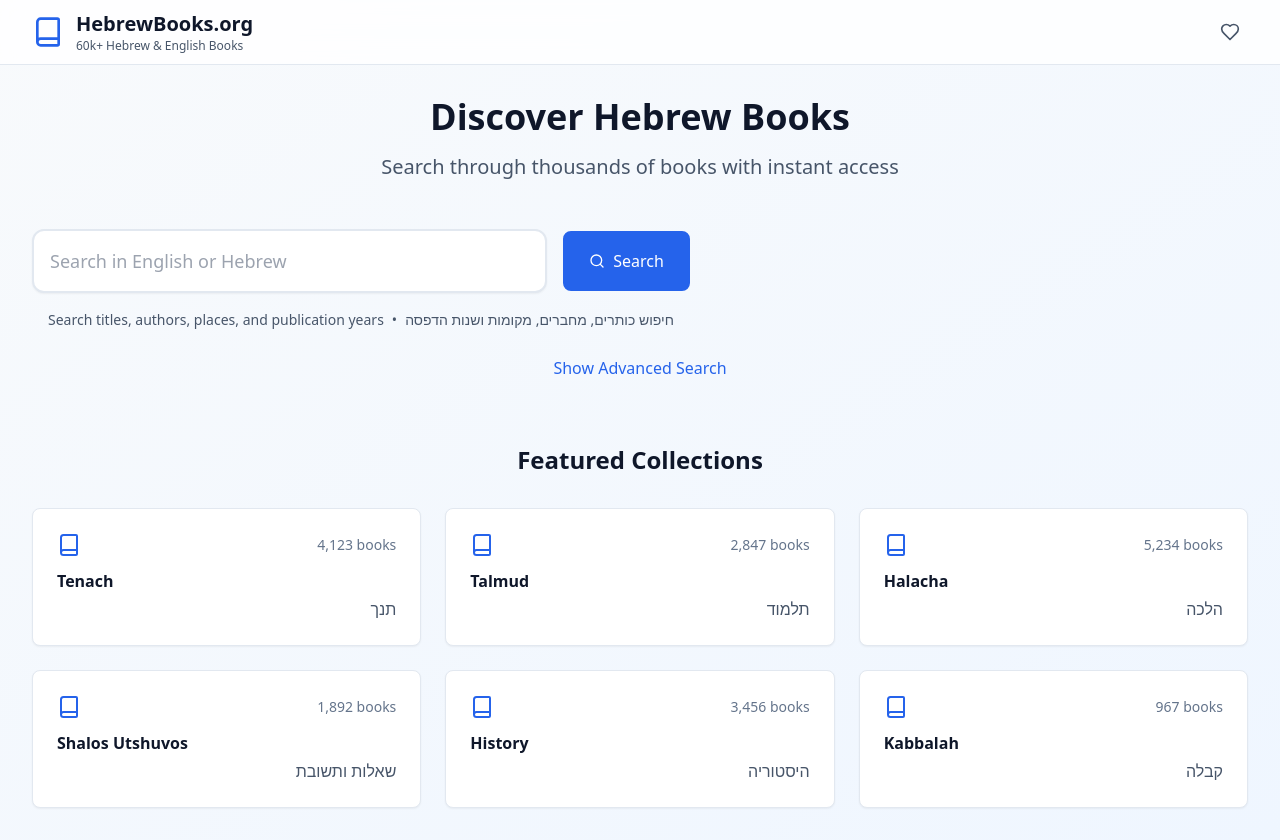
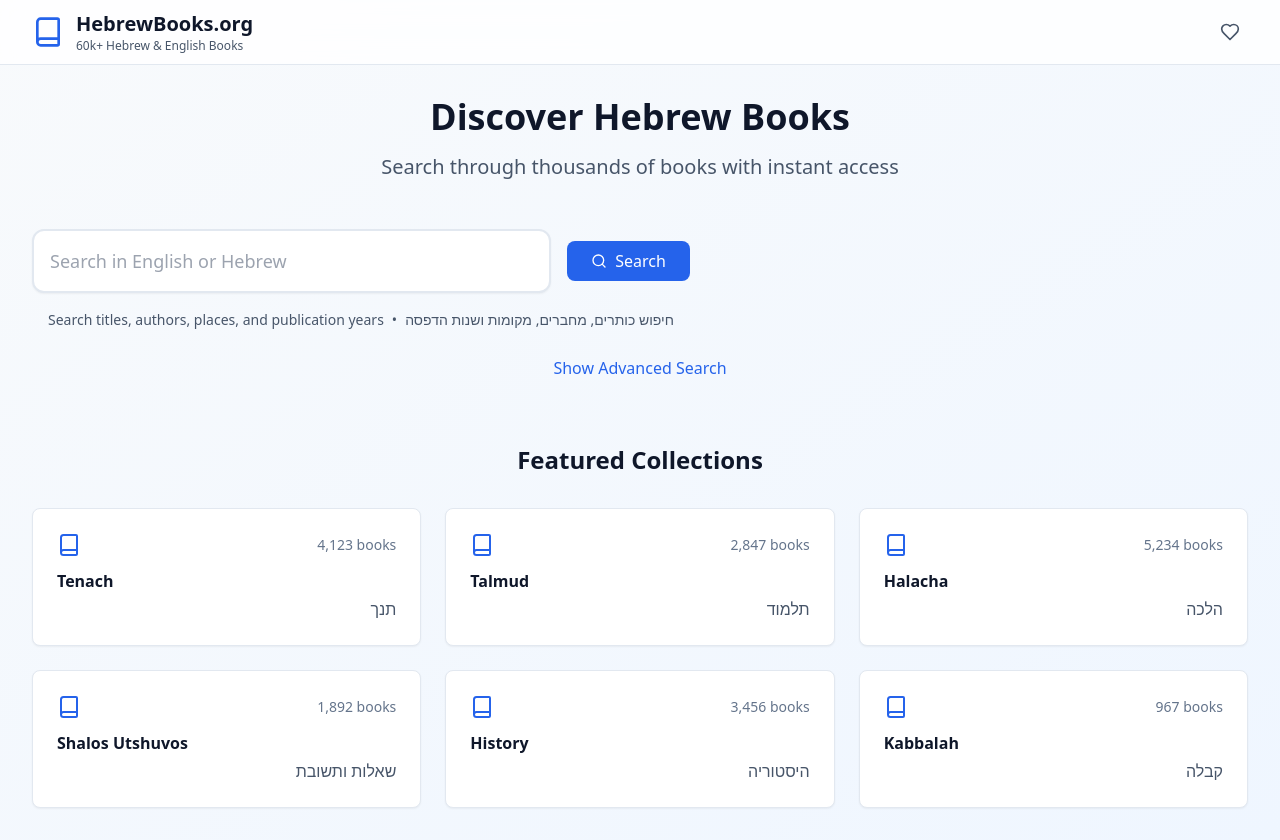
Before and after one commit to shmuliev/hebrew-books-at-hand, a React (Vite) app: page / in a window 1280 px wide. Built offline with nearby package versions, Linux system fonts and the light colour scheme.

Commit message:
Reverted to commit 5245273c67883255183023cb0fb91bc1650d010b

```diff
--- a/src/components/SearchInterface.tsx
+++ b/src/components/SearchInterface.tsx
@@ -87,7 +87,7 @@ export const SearchInterface: React.FC<SearchInterfaceProps> = ({
           <button
               onClick={handleSearch}
               disabled={isSearching}
-              className="bg-blue-600 text-white px-6 py-4 rounded-lg hover:bg-blue-700 disabled:opacity-50 transition-colors flex items-center gap-2 border-2 border-blue-600"
+              className="bg-blue-600 text-white px-6 py-2 rounded-lg hover:bg-blue-700 disabled:opacity-50 transition-colors flex items-center gap-2"
             >
               <Search className="h-4 w-4" />
               {isSearching ? 'Searching...' : 'Search'}
```
Lines whose indentation alone changed are shown as unchanged.
